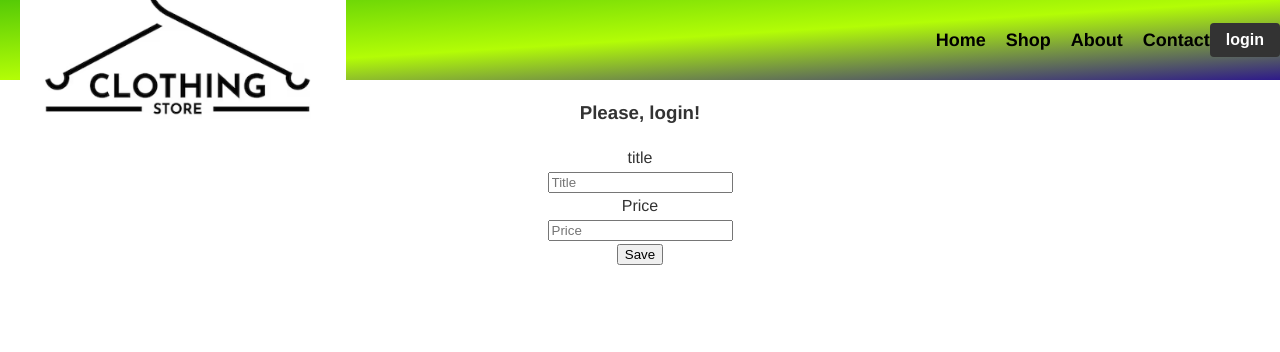
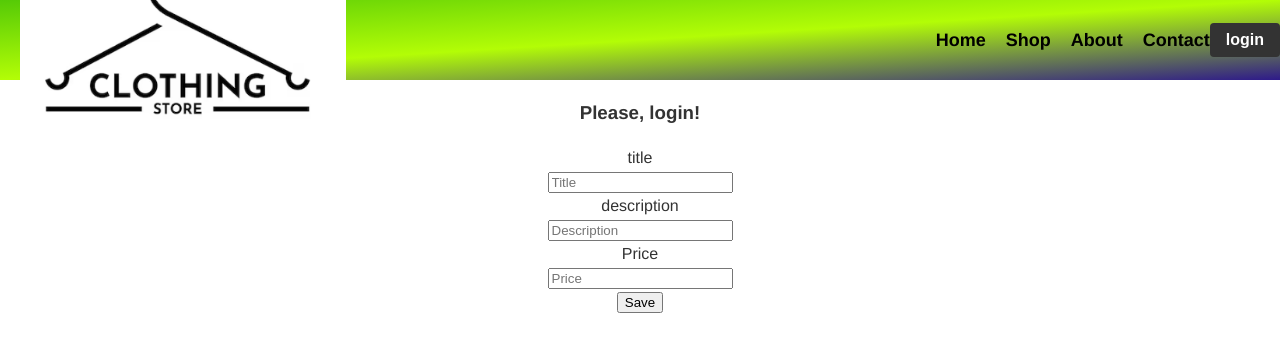
Before and after one commit to OneClock1/ClothesStore, a React (Create React App) app in the folder frontend/my-app/: page /add in a window 1280 px wide. Shown: the top 352 px of the page. Built offline with nearby package versions, Linux system fonts and the light colour scheme.

Commit message:
Update AddProduct.jsx

```diff
--- a/frontend/my-app/src/components/AddProduct/AddProduct.jsx
+++ b/frontend/my-app/src/components/AddProduct/AddProduct.jsx
@@ -4,15 +4,17 @@ import "./AddProduct.scss"
 
 const AddProduct = () => {
   const [title, setTitle] = useState('');
+  const [description, setDescription] = useState('');
   const [price, setPrice] = useState('');
   const navigate = useNavigate();
 
   const saveProduct = async (e) => {
     e.preventDefault();
     await setTitle(title);
+    await setDescription(description);
     await setPrice(price);
-    const product = { title, price };
-    await fetch(`http://localhost:8080/products`, {
+    const product = { title, description, price };
+    await fetch(`https://localhost:7058/api/Products`, {
       method: "POST",
       body: JSON.stringify(product),
       headers: {
@@ -34,6 +36,19 @@ const AddProduct = () => {
               onChange={(e) => setTitle(e.target.value)}
               type="text"
               placeholder="Title"
+            />
+          </div>
+        </div>
+
+        <div className="field">
+          <label className="label">description</label>
+          <div className="control">
+            <input
+              className="input"
+              value={description}
+              onChange={(e) => setDescription(e.target.value)}
+              type="text"
+              placeholder="Description"
             />
           </div>
         </div>
```
